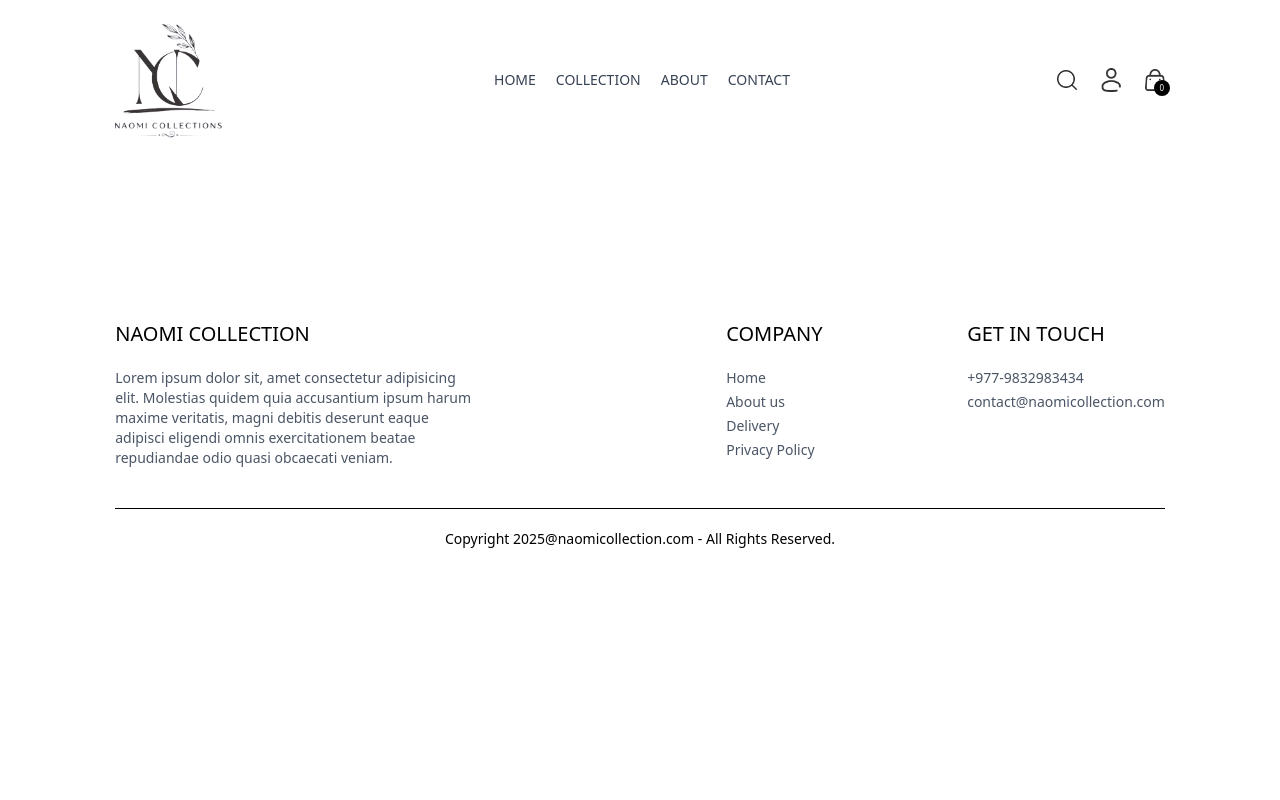
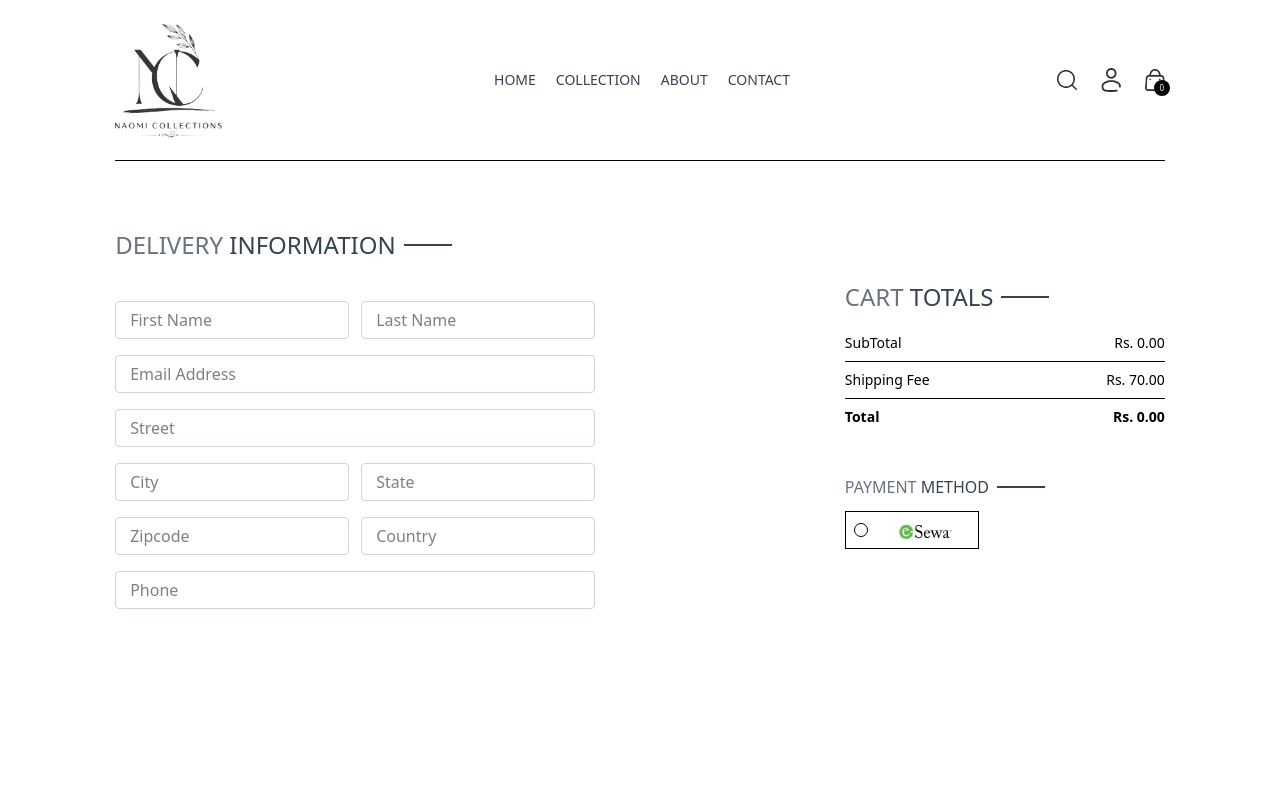
Before and after one commit to MiLaN-StHa/EcommerceProject, a React (Vite) app in the folder frontend/: page /place-order in a window 1280 px wide. Shown: the top 800 px of the page. Built offline with nearby package versions, Linux system fonts and the light colour scheme.

Commit message:
Payment page started

```diff
--- a/frontend/src/components/CartTotal.jsx
+++ b/frontend/src/components/CartTotal.jsx
@@ -19,12 +19,12 @@
         <hr />
         <div className='flex justify-between'>
           <p>Shipping Fee</p>
-          <p>{currency} {delivery_fee}</p>
+          <p>{currency} {delivery_fee}.00</p>
         </div>
         <hr />
         <div className='flex justify-between'>
           <b>Total</b>
-          <b>{currency} {getCartAmount() === 0 ? 0 : getCartAmount() + delivery_fee}</b>
+          <b>{currency} {getCartAmount() === 0 ? 0 : getCartAmount() + delivery_fee}.00</b>
         </div>
       </div>
     </div>
--- a/frontend/src/context/ShopContext.jsx
+++ b/frontend/src/context/ShopContext.jsx
@@ -1,14 +1,16 @@
 import React, { useEffect, useState, createContext } from "react";
+import { useNavigate } from "react-router";
 import { products } from "../assets/frontend_assets/assets";
 
 export const ShopContext = createContext();
 
 const ShopContextProvider = (props) => {
     const currency = 'Rs.';
-    const delivery_fee = 10;
+    const delivery_fee = 70;
     const [search, setSearch] = useState('');
     const [showSearch, setShowSearch] = useState(false);
     const [cartItems, setCartItems] = useState({});
+    const navigate = useNavigate();
 
     // ✅ Fix: Properly Update Cart Items
     const addToCart = (itemId) => {
@@ -45,7 +47,7 @@
     const value = {
         products, currency, delivery_fee,
         search, setSearch, showSearch, setShowSearch,
-        cartItems, addToCart, getCartCount, updateQuantity, getCartAmount
+        cartItems, addToCart, getCartCount, updateQuantity, getCartAmount,navigate
     };
 
     return (
--- a/frontend/src/pages/Cart.jsx
+++ b/frontend/src/pages/Cart.jsx
@@ -5,7 +5,7 @@
 import CartTotal from '../components/CartTotal';
 
 const Cart = () => {
-  const { products, currency, cartItems, updateQuantity } = useContext(ShopContext);
+  const { products, currency, cartItems, updateQuantity,navigate } = useContext(ShopContext);
   const [cartData, setCartData] = useState([]);
 
   useEffect(() => {
@@ -53,6 +53,9 @@
       <div className=' flex justify-end my-20'>
           <div className=' w-full sm:w-[450px]'>
             <CartTotal/>
+            <div className='w-full text-end'>
+              <button onClick={()=>navigate('/place-order')} className='bg-black text-white text-sm my-8 px-8 py-3'>PROCEED TO CHECKOUT</button>
+            </div>
           </div>
       </div>
     </div>
--- a/frontend/src/pages/PlaceOrder.jsx
+++ b/frontend/src/pages/PlaceOrder.jsx
@@ -1,9 +1,50 @@
 import React from 'react'
+import Title from '../components/Title'
+import CartTotal from '../components/CartTotal'
+import { assets } from '../assets/frontend_assets/assets'
+import esewa from '../assets/pngegg.png'
 
 const PlaceOrder = () => {
   return (
-    <div>
+    <div className='flex flex-col sm:flex-row justify-between gap-4 pt-5 sm:pt-14 min-h-[80vh] border-t'>
+      {/* ----------------Left Side */}
+      <div className='flex flex-col gap-4 w-full sm:max-w-[480px]'>
+        <div className=' text-xl sm:text-2xl my-3'>
+          <Title text1={'DELIVERY'} text2={'INFORMATION'} />
+        </div>
+        <div className='flex gap-3'>
+          <input type="text" placeholder='First Name' className='border border-gray-300 rounded py-1.5 px-3.5 w-full' />
+          <input type="text" placeholder='Last Name' className='border border-gray-300 rounded py-1.5 px-3.5 w-full' />
+        </div>
 
+        <input type="email" placeholder='Email Address' className='border border-gray-300 rounded py-1.5 px-3.5 w-full' />
+        <input type="text" placeholder='Street' className='border border-gray-300 rounded py-1.5 px-3.5 w-full' />
+        <div className='flex gap-3'>
+          <input type="text" placeholder='City' className='border border-gray-300 rounded py-1.5 px-3.5 w-full' />
+          <input type="text" placeholder='State' className='border border-gray-300 rounded py-1.5 px-3.5 w-full' />
+        </div>
+        <div className='flex gap-3'>
+          <input type="number" placeholder='Zipcode' className='border border-gray-300 rounded py-1.5 px-3.5 w-full' />
+          <input type="text" placeholder='Country' className='border border-gray-300 rounded py-1.5 px-3.5 w-full' />
+        </div>
+        <input type="number" placeholder='Phone' className='border border-gray-300 rounded py-1.5 px-3.5 w-full' />
+      </div>
+      {/* -----------Right side */}
+      <div className='mt-8'>
+        <div className='mt-8 min-w-80'>
+          <CartTotal/>
+        </div>
+        <div className='mt-12'>
+            <Title text1={'PAYMENT'} text2={'METHOD'}/>
+            {/* ------------------Payment method */}
+            <div className='flex gap-3 flex-col lg:flex-row'>
+              <div className='flex items-center gap-3 border p-2 cursor-pointer'>
+                  <p className={`min-w-3.5 h-3.5 border rounded-full`}></p>
+                  <img src={esewa} className='h-5 mx-4' alt="" />
+              </div>
+            </div>
+        </div>
+      </div>
     </div>
   )
 }
```
Also changed, not shown: frontend/src/assets/asssets/Esewa_logo.jpg (added), frontend/src/assets/pngegg.png (added).
